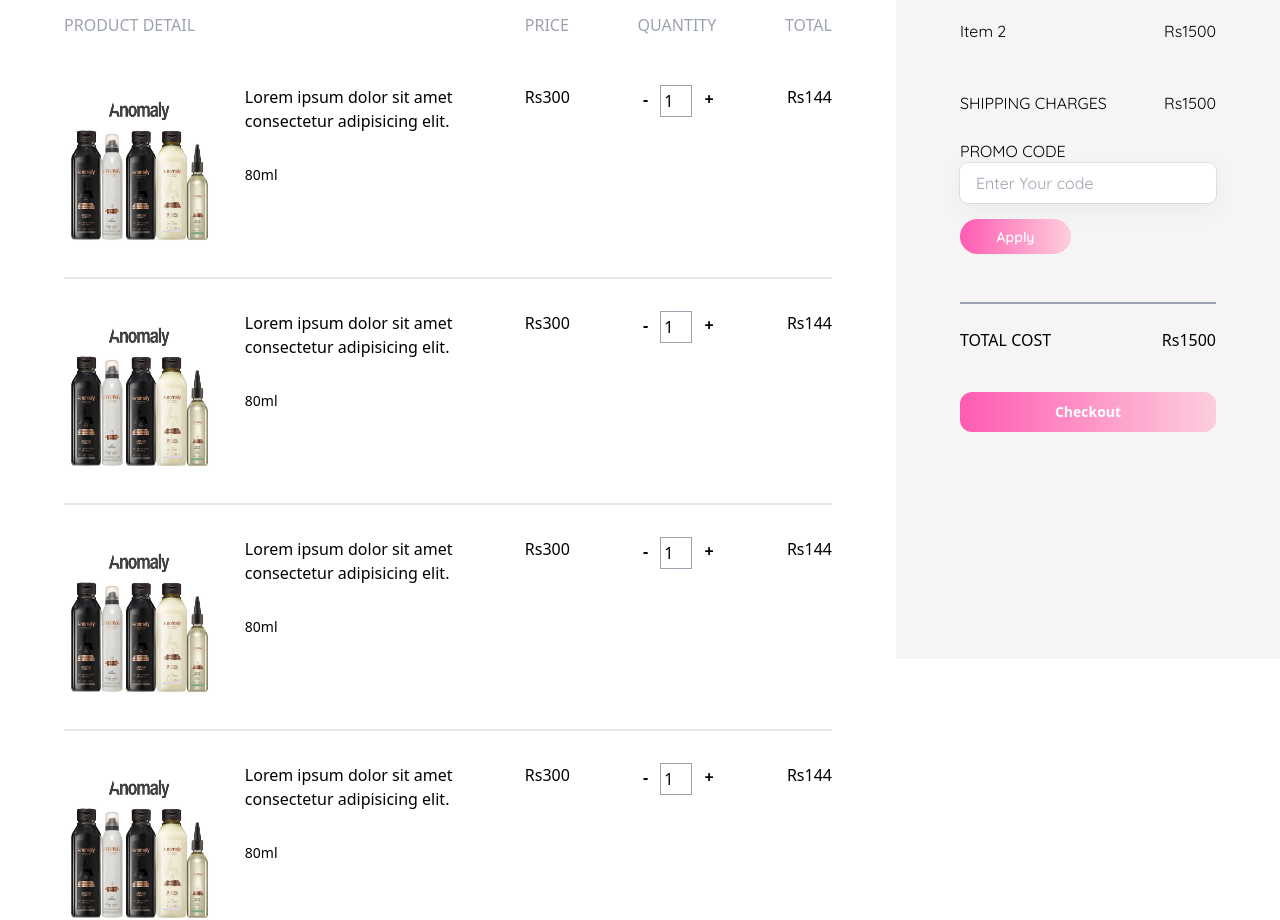
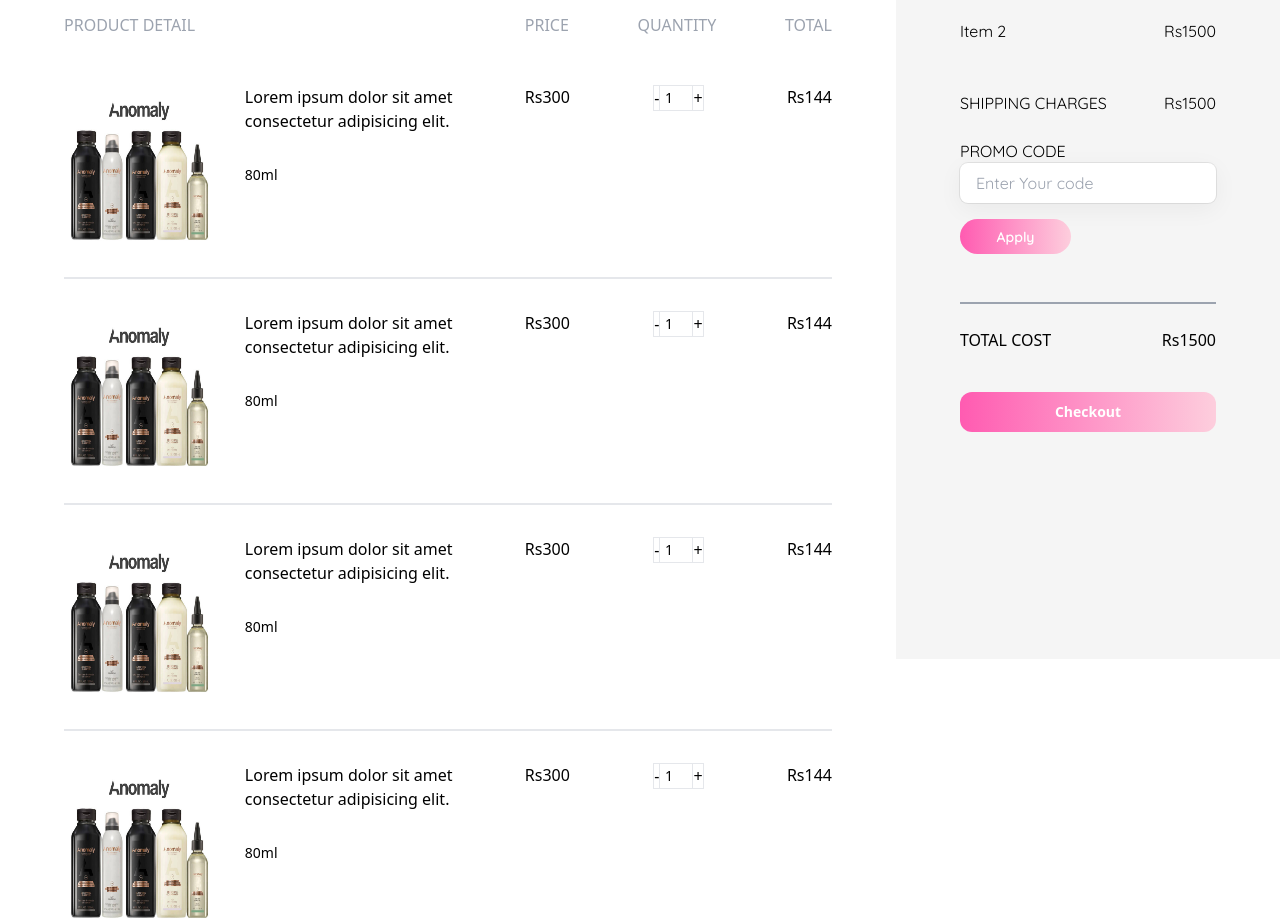
Before and after one commit to silentvoice143/divueens, a website: page cart/cart.html in a window 1280 px wide. Shown: the part 269-1189 px from the top of the page. Drawn offline with Linux system fonts and the light colour scheme; a web font is replaced by a local one.

Commit message:
counter js update

```diff
--- a/cart/cart.html
+++ b/cart/cart.html
@@ -254,15 +254,34 @@
           </div>
           <div class="flex w-[40%] justify-between max-[680px]:w-[60%]">
             <p>Rs300</p>
-            <p>
-              <button class="font-semibold">-</button>
+            <div class="flex items-start">
+              <div class="flex">
+                <button
+                  type="button"
+                  class="rounded-l-md border border-gray-300 px-1 py-0.5 text-xs focus:outline-none"
+                  onclick="decrementQuantity('quantity1')"
+                >
+                  -
+                </button>
+
                 <input
-                class="mx-2 h-8 w-8 border-[1px] border-gray-400 text-center align-middle outline-none"
                   type="number"
+                  id="quantity1"
+                  name="quantity"
+                  class="w-8 border-b border-t border-gray-300 px-1 py-0.5 text-center text-sm outline-none"
+                  min="1"
                   value="1"
                 />
-              <button class="font-semibold">+</button>
-            </p>
+
+                <button
+                  type="button"
+                  class="rounded-r-md border border-gray-300 px-1 py-0.5 text-xs focus:outline-none"
+                  onclick="incrementQuantity('quantity1')"
+                >
+                  +
+                </button>
+              </div>
+            </div>
             <p>Rs144</p>
           </div>
         </div>
@@ -293,15 +312,34 @@
           </div>
           <div class="flex w-[40%] justify-between max-[680px]:w-[60%]">
             <p>Rs300</p>
-            <p>
-              <button class="font-semibold">-</button>
+            <div class="flex items-start">
+              <div class="flex">
+                <button
+                  type="button"
+                  class="rounded-l-md border border-gray-300 px-1 py-0.5 text-xs focus:outline-none"
+                  onclick="decrementQuantity('quantity2')"
+                >
+                  -
+                </button>
+
                 <input
-                class="mx-2 h-8 w-8 border-[1px] border-gray-400 text-center align-middle outline-none"
                   type="number"
+                  id="quantity2"
+                  name="quantity"
+                  class="w-8 border-b border-t border-gray-300 px-1 py-0.5 text-center text-sm outline-none"
+                  min="1"
                   value="1"
                 />
-              <button class="font-semibold">+</button>
-            </p>
+
+                <button
+                  type="button"
+                  class="rounded-r-md border border-gray-300 px-1 py-0.5 text-xs focus:outline-none"
+                  onclick="incrementQuantity('quantity2')"
+                >
+                  +
+                </button>
+              </div>
+            </div>
             <p>Rs144</p>
           </div>
         </div>
@@ -332,15 +370,34 @@
           </div>
           <div class="flex w-[40%] justify-between max-[680px]:w-[60%]">
             <p>Rs300</p>
-            <p>
-              <button class="font-semibold">-</button>
+            <div class="flex items-start">
+              <div class="flex">
+                <button
+                  type="button"
+                  class="rounded-l-md border border-gray-300 px-1 py-0.5 text-xs focus:outline-none"
+                  onclick="decrementQuantity('quantity3')"
+                >
+                  -
+                </button>
+
                 <input
-                class="mx-2 h-8 w-8 border-[1px] border-gray-400 text-center align-middle outline-none"
                   type="number"
+                  id="quantity3"
+                  name="quantity"
+                  class="w-8 border-b border-t border-gray-300 px-1 py-0.5 text-center text-sm outline-none"
+                  min="1"
                   value="1"
                 />
-              <button class="font-semibold">+</button>
-            </p>
+
+                <button
+                  type="button"
+                  class="rounded-r-md border border-gray-300 px-1 py-0.5 text-xs focus:outline-none"
+                  onclick="incrementQuantity('quantity3')"
+                >
+                  +
+                </button>
+              </div>
+            </div>
             <p>Rs144</p>
           </div>
         </div>
@@ -371,15 +428,34 @@
           </div>
           <div class="flex w-[40%] justify-between max-[680px]:w-[60%]">
             <p>Rs300</p>
-            <p>
-              <button class="font-semibold">-</button>
+            <div class="flex items-start">
+              <div class="flex">
+                <button
+                  type="button"
+                  class="rounded-l-md border border-gray-300 px-1 py-0.5 text-xs focus:outline-none"
+                  onclick="decrementQuantity('quantity4')"
+                >
+                  -
+                </button>
+
                 <input
-                class="mx-2 h-8 w-8 border-[1px] border-gray-400 text-center align-middle outline-none"
                   type="number"
+                  id="quantity4"
+                  name="quantity"
+                  class="w-8 border-b border-t border-gray-300 px-1 py-0.5 text-center text-sm outline-none"
+                  min="1"
                   value="1"
                 />
-              <button class="font-semibold">+</button>
-            </p>
+
+                <button
+                  type="button"
+                  class="rounded-r-md border border-gray-300 px-1 py-0.5 text-xs focus:outline-none"
+                  onclick="incrementQuantity('quantity4')"
+                >
+                  +
+                </button>
+              </div>
+            </div>
             <p>Rs144</p>
           </div>
         </div>
@@ -528,6 +604,19 @@
           sidebar.style.display = "flex";
         }
       };
+
+      // for quantity
+
+      function incrementQuantity(inputId) {
+        const quantityInput = document.getElementById(inputId);
+        quantityInput.value = parseInt(quantityInput.value) + 1;
+      }
+
+      function decrementQuantity(inputId) {
+        const quantityInput = document.getElementById(inputId);
+        const newValue = parseInt(quantityInput.value) - 1;
+        quantityInput.value = Math.max(newValue, 1); // Ensure the quantity does not go below 1
+      }
     </script>
   </body>
 </html>
```
Lines whose indentation alone changed are shown as unchanged.
